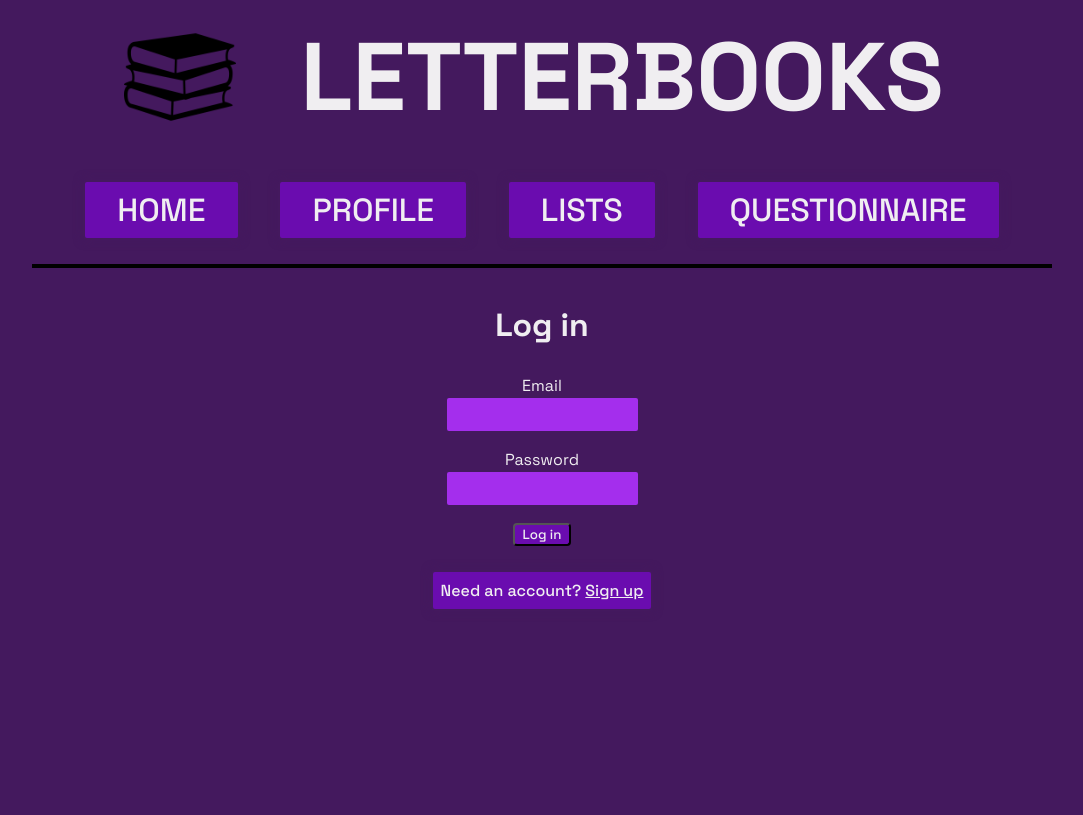
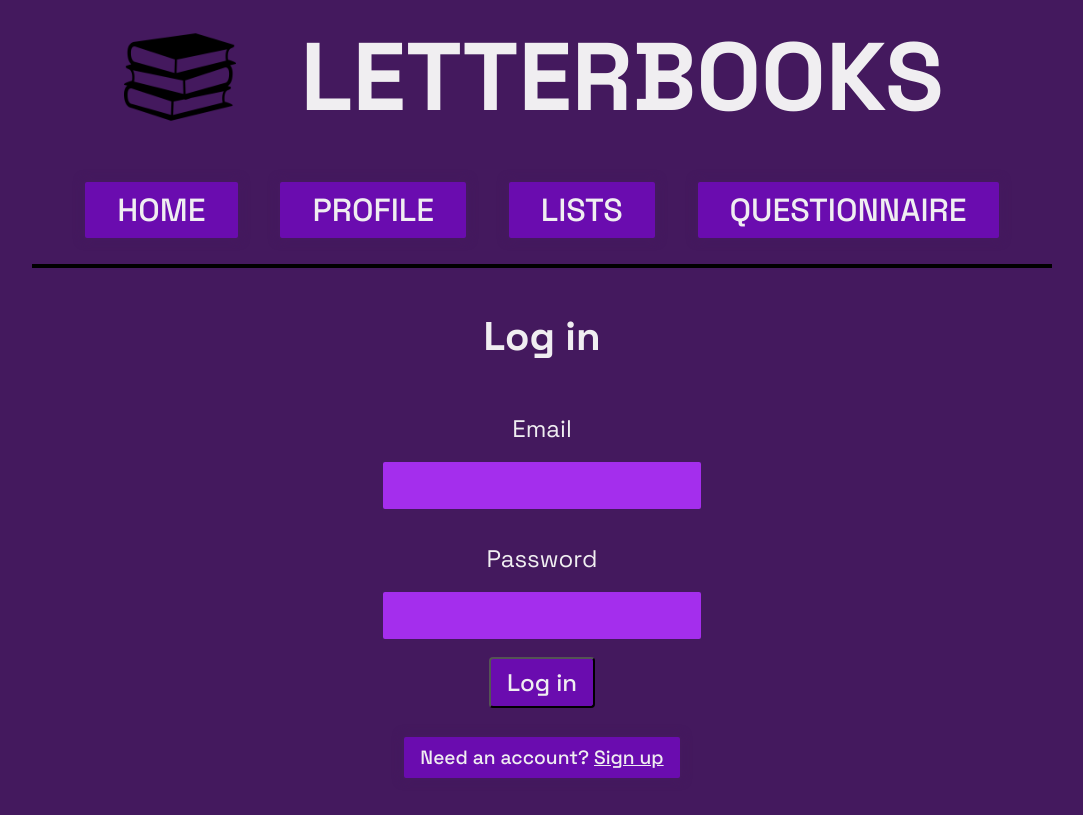
Before and after one commit to yaels1/letterbooks-client, a React (Create React App) app: page /login in a window 1280 px wide. Shown: the whole page, without its empty margins (98-1181 px from the left). Built offline with nearby package versions, Linux system fonts and the light colour scheme; no server answers.

Commit message:
login page breakpoints

```diff
--- a/src/components/Input/Input.scss
+++ b/src/components/Input/Input.scss
@@ -8,7 +8,18 @@
   align-items: center;
   margin-block: 0.5rem;
 
+  &-label {
+    @include tablet {
+      font-size: 1.5rem;
+      padding-block: 1rem;
+    }
+  }
+
   &-input {
     @include select;
+
+    @include tablet {
+      font-size: 1.5rem;
+    }
   }
 }
--- a/src/pages/Login/Login.scss
+++ b/src/pages/Login/Login.scss
@@ -13,14 +13,29 @@
     align-items: center;
   }
 
+  &__title {
+    @include tablet {
+      font-size: 2.5rem;
+    }
+  }
+
   &__button {
     @include link;
     padding-inline: 0.5rem;
     margin: 0.5rem;
+
+    @include tablet {
+      font-size: 1.5rem;
+      padding: 0.5rem 1rem;
+    }
   }
 
   &__error {
     color: $cancel-colour;
+    @include tablet {
+      font-size: 1.5rem;
+      padding: 0.5rem 1rem;
+    }
   }
 
   &__no {
@@ -29,6 +44,11 @@
     width: fit-content;
     padding: 0.5rem;
 
+    @include tablet {
+      font-size: 1.2rem;
+      padding: 0.5rem 1rem;
+    }
+
     &-link {
       color: $primary-text-colour;
     }
```
